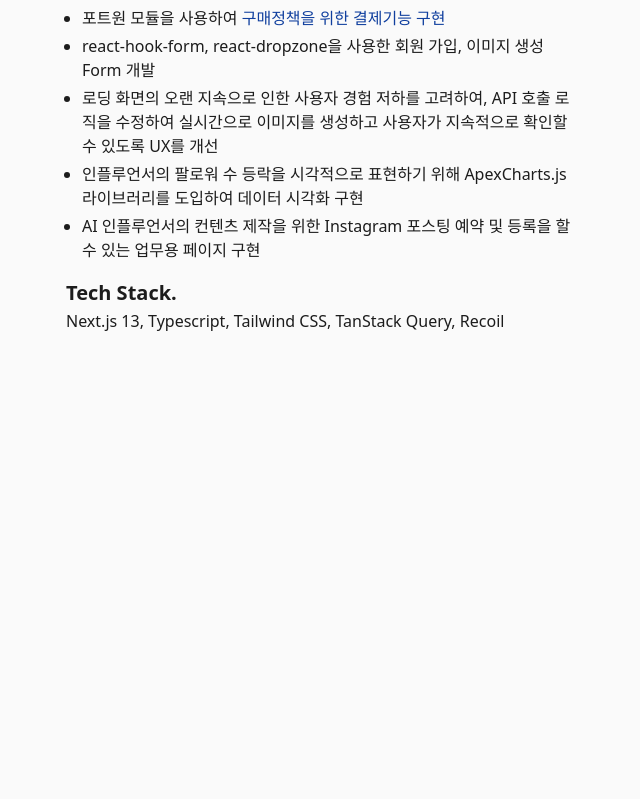
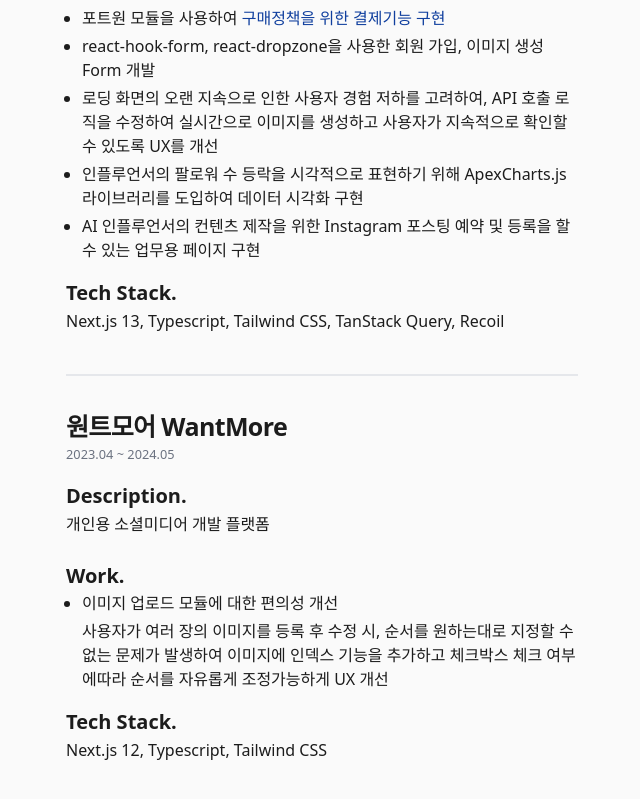
Before and after one commit to shinju4n/tech-blog, a Next.js app: page /resume in a window 1280 px wide. Shown: the part 815-1614 px from the top of the page, without its empty margins (446-1086 px from the left). Before the commit the page ends 1237 px from the top, so only its background shows below. Built offline with nearby package versions, Linux system fonts and the light colour scheme.

Commit message:
add : 이력서 wantmore 추가

```diff
--- a/app/(resume)/resume/page.tsx
+++ b/app/(resume)/resume/page.tsx
@@ -7,6 +7,8 @@ import ResumeTitle from '@/components/resume/ResumeTilte';
 import Caddy from '@/components/resume/work-experience/marketit/caddy';
 import { GoBackIcon } from '@/components/Icons';
 import { cn } from '@/lib/utils';
+import WantMore from '@/components/resume/work-experience/marketit/wantmore';
+import Divider from '@/components/resume/Divider';
 
 interface ResumeProps {
   searchParams: Record<'type', 'resume'>;
@@ -43,6 +45,8 @@ const Resume: NextPage<ResumeProps> = ({ searchParams }) => {
           </div>
           <div className="xl:w-2/3">
             <Caddy />
+            <Divider />
+            <WantMore />
           </div>
         </div>
       </div>
--- /dev/null
+++ b/components/resume/work-experience/marketit/wantmore.tsx
@@ -0,0 +1,41 @@
+import { FC } from 'react';
+import Typography from '@/components/ui/typography';
+
+const WantMore: FC = () => {
+  return (
+    <section>
+      <Typography size="h3">원트모어 WantMore</Typography>
+      <Typography size="muted">2023.04 ~ 2024.05</Typography>
+      <div className="flex flex-col gap-4 pt-4">
+        <div>
+          <Typography size="large" className="font-bold">
+            Description.
+          </Typography>
+          <Typography size="p">개인용 소셜미디어 개발 플랫폼</Typography>
+        </div>
+        <div>
+          <Typography size="large" className="font-bold">
+            Work.
+          </Typography>
+          <ul className="pl-4 list-disc flex flex-col gap-1">
+            <li>이미지 업로드 모듈에 대한 편의성 개선</li>
+            <ul>
+              <li>
+                사용자가 여러 장의 이미지를 등록 후 수정 시, 순서를 원하는대로 지정할 수 없는 문제가 발생하여 이미지에
+                인덱스 기능을 추가하고 체크박스 체크 여부에따라 순서를 자유롭게 조정가능하게 UX 개선
+              </li>
+            </ul>
+          </ul>
+        </div>
+        <div>
+          <Typography size="large" className="font-bold">
+            Tech Stack.
+          </Typography>
+          <Typography size="p">Next.js 12, Typescript, Tailwind CSS</Typography>
+        </div>
+      </div>
+    </section>
+  );
+};
+
+export default WantMore;
```
